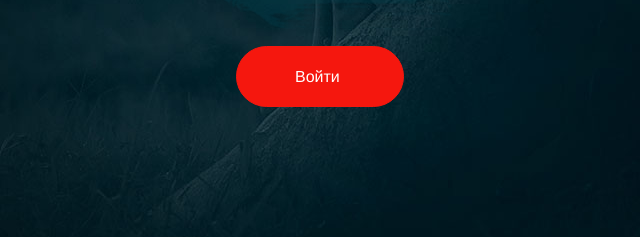
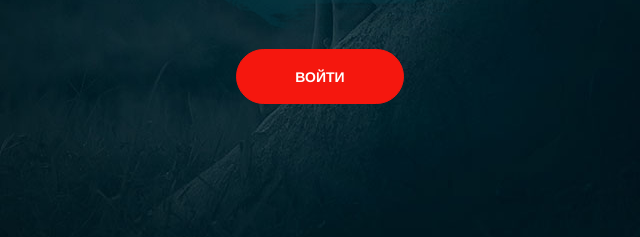
Before and after one commit to suvorov-ae/html-css_start, a plain HTML site: page welcome.html in a window 1280 px wide. Shown: the part 484-721 px from the top of the page, 320-960 px from the left. Drawn offline with nearby package versions, Linux system fonts and the light colour scheme.

Commit message:
welcome last

```diff
--- a/css/blocks/btn.css
+++ b/css/blocks/btn.css
@@ -19,6 +19,11 @@
 .btn--width--short {
   width: 135px;
   padding: 16px 30px;
+}
+
+.btn--width--long {
+  width: 168px;
+  padding: 17px 58px;
 }
 
 .btn--color--white {
@@ -56,8 +61,3 @@
   background-color: #2B2B2B;
   color: #FFF;
 }
-
-
-.btn__welcome {
-  padding: 18px 58px;
-}
--- a/welcome.html
+++ b/welcome.html
@@ -16,7 +16,8 @@
       <img src="./img/welcome/logo.png" alt="Air-Asia logo" class="welcome__logo">
           <img src="./img/welcome/shades.png" alt="shades" class="welcome__shade">
           <h4 class="welcome__title">Открой для себя Азию</h4>
-          <a href="./index.html" class="btn btn__welcome">Войти</a>
+
+          <button class="btn btn--width--long btn--color--red"><a href="./index.html" class="btn__link">Войти</a></button>
   </div>
 </body>
 
```
